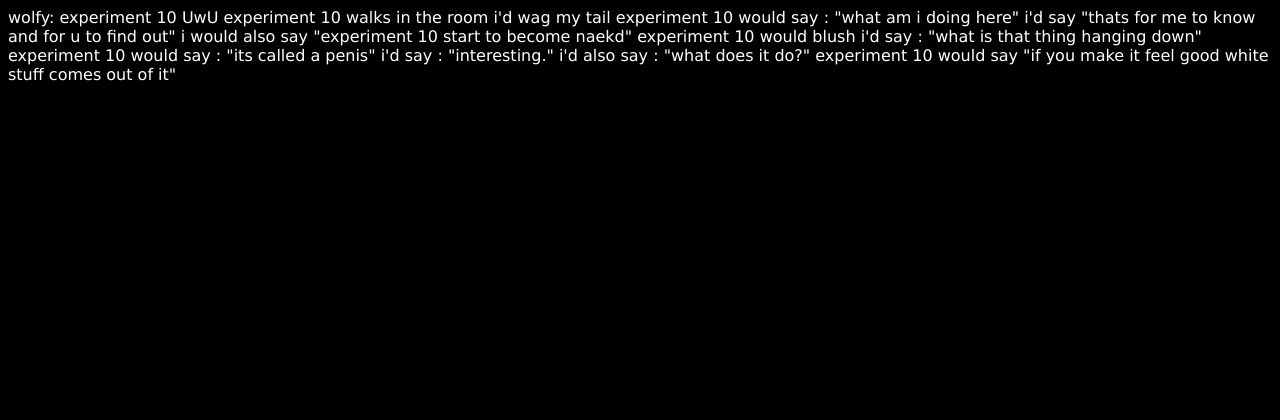
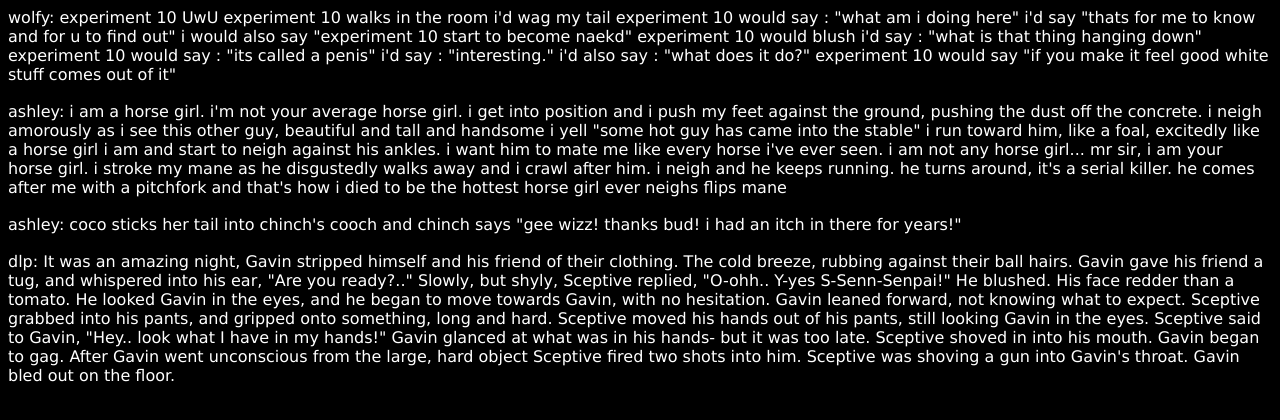
Before and after one commit to SceptiveGithub/Fun, a plain HTML site: page Story.html in a window 1280 px wide. Drawn offline with nearby package versions, Linux system fonts and the light colour scheme.

Commit message:
Update Story.html

```diff
--- a/Story.html
+++ b/Story.html
@@ -5,7 +5,7 @@
 <t style="font-family:verdana;color:white">wolfy: experiment 10 UwU experiment 10 walks in the room i'd wag my tail experiment 10 would say : "what am i doing here" i'd say "thats for me to know and for u to find out" i would also say "experiment 10 start to become naekd" experiment 10 would blush i'd say : "what is that thing hanging down" experiment 10 would say : "its called a penis" i'd say : "interesting." i'd also say : "what does it do?" experiment 10 would say "if you make it feel good white stuff comes out of it"</t>
 <br>
 <br>
-<t style="font-family:verdana">ashley: i am a horse girl. i'm not your average horse girl.
+<t style="font-family:verdana;color:white">ashley: i am a horse girl. i'm not your average horse girl.
 i get into position and i push my feet against the ground, pushing the dust off the concrete.
 i neigh amorously as i see this other guy, beautiful and tall and handsome
 i yell "some hot guy has came into the stable"
@@ -18,10 +18,10 @@ he turns around, it's a serial killer. he comes after me with a pitchfork and
 that's how i died to be the hottest horse girl ever neighs flips mane</t>
 <br>
 <br>
-<t style="font-family:verdana">ashley: coco sticks her tail into chinch's cooch and chinch says "gee wizz! thanks bud! i had an itch in there for years!"</t>
+<t style="font-family:verdana;color:white">ashley: coco sticks her tail into chinch's cooch and chinch says "gee wizz! thanks bud! i had an itch in there for years!"</t>
 <br>
 <br>
-<t style="font-family:verdana">dlp: It was an amazing night, Gavin stripped himself and his friend of their clothing. The cold breeze, rubbing against their ball hairs. Gavin gave his friend a tug, and whispered into his ear, "Are you ready?.." Slowly, but shyly, Sceptive replied, "O-ohh.. Y-yes S-Senn-Senpai!" He blushed. His face redder than a tomato. He looked Gavin in the eyes, and he began to move towards Gavin, with no hesitation. Gavin leaned forward, not knowing what to expect. Sceptive grabbed into his pants, and gripped onto something, long and hard. Sceptive moved his hands out of his pants, still looking Gavin in the eyes. Sceptive said to Gavin, "Hey.. look what I have in my hands!" Gavin glanced at what was in his hands- but it was too late. Sceptive shoved in into his mouth. Gavin began to gag. After Gavin went unconscious from the large, hard object Sceptive fired two shots into him. Sceptive was shoving a gun into Gavin's throat. Gavin bled out on the floor.</t>
+<t style="font-family:verdana;color:white">dlp: It was an amazing night, Gavin stripped himself and his friend of their clothing. The cold breeze, rubbing against their ball hairs. Gavin gave his friend a tug, and whispered into his ear, "Are you ready?.." Slowly, but shyly, Sceptive replied, "O-ohh.. Y-yes S-Senn-Senpai!" He blushed. His face redder than a tomato. He looked Gavin in the eyes, and he began to move towards Gavin, with no hesitation. Gavin leaned forward, not knowing what to expect. Sceptive grabbed into his pants, and gripped onto something, long and hard. Sceptive moved his hands out of his pants, still looking Gavin in the eyes. Sceptive said to Gavin, "Hey.. look what I have in my hands!" Gavin glanced at what was in his hands- but it was too late. Sceptive shoved in into his mouth. Gavin began to gag. After Gavin went unconscious from the large, hard object Sceptive fired two shots into him. Sceptive was shoving a gun into Gavin's throat. Gavin bled out on the floor.</t>
 
 <script src="https://ajax.googleapis.com/ajax/libs/jquery/3.5.1/jquery.min.js"></script>
 <script>
```
